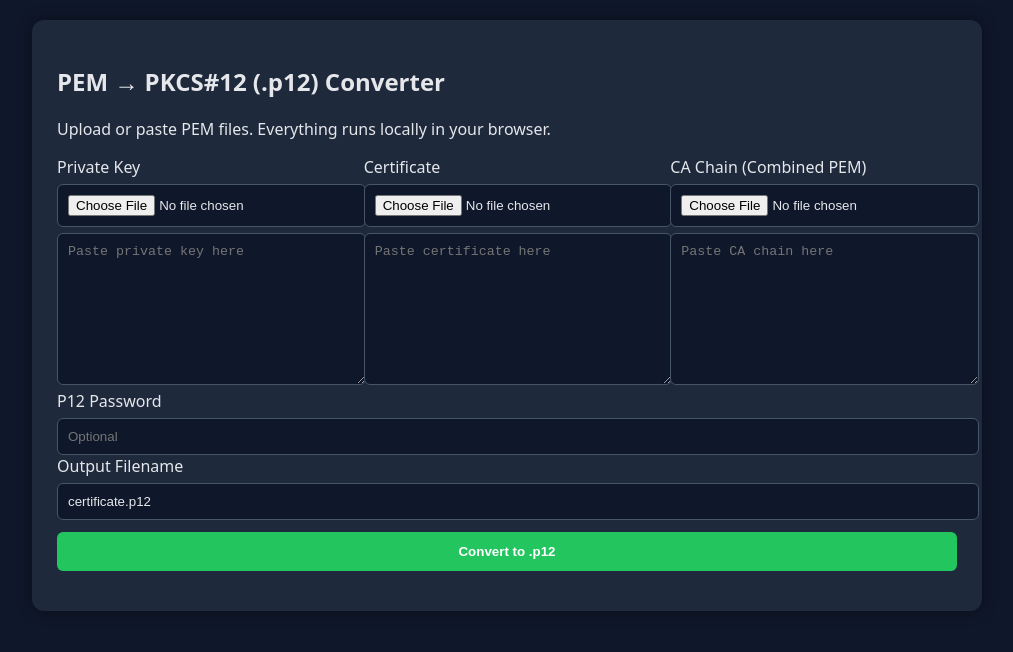
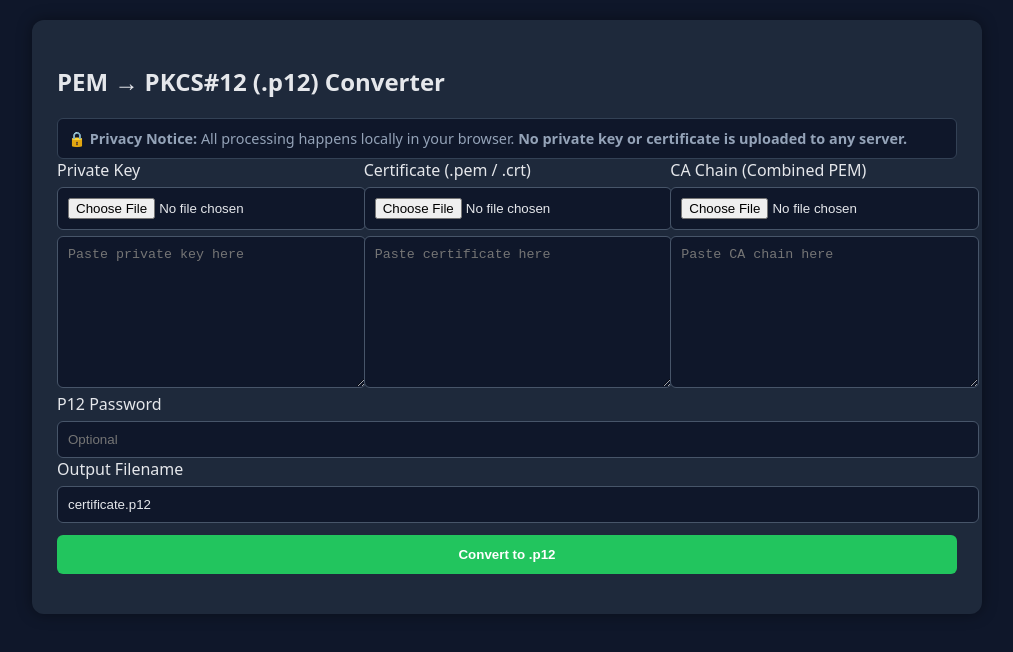
Before and after one commit to dinesh131/dinesh131.github.io, a plain HTML site: page p12/index.html in a window 1280 px wide. Shown: the whole page, without its empty margins (133-1146 px from the left). Drawn offline with Linux system fonts and the light colour scheme.

Commit message:
Update index.html

```diff
--- a/p12/index.html
+++ b/p12/index.html
@@ -34,6 +34,7 @@
       border-radius: 6px;
     }
     textarea { min-height: 130px; }
+
     button {
       margin-top: 12px;
       padding: 12px;
@@ -53,13 +54,28 @@
     .status { margin-top: 15px; }
     .error { color: #f87171; }
     .success { color: #4ade80; }
+
+    .privacy {
+      margin-top: 15px;
+      background: #0f172a;
+      padding: 10px;
+      border-radius: 6px;
+      color: #94a3b8;
+      font-size: 0.9rem;
+      border: 1px solid #334155;
+    }
   </style>
 </head>
 
 <body>
   <div class="card">
     <h2>PEM → PKCS#12 (.p12) Converter</h2>
-    <p>Upload or paste PEM files. Everything runs locally in your browser.</p>
+
+    <div class="privacy">
+      🔒 <strong>Privacy Notice:</strong>
+      All processing happens locally in your browser.
+      <strong>No private key or certificate is uploaded to any server.</strong>
+    </div>
 
     <div class="grid">
       <!-- Private Key -->
@@ -71,7 +87,7 @@
 
       <!-- Certificate -->
       <div>
-        <label>Certificate</label>
+        <label>Certificate (.pem / .crt)</label>
         <input type="file" id="certFile">
         <textarea id="certPem" placeholder="Paste certificate here"></textarea>
       </div>
```
